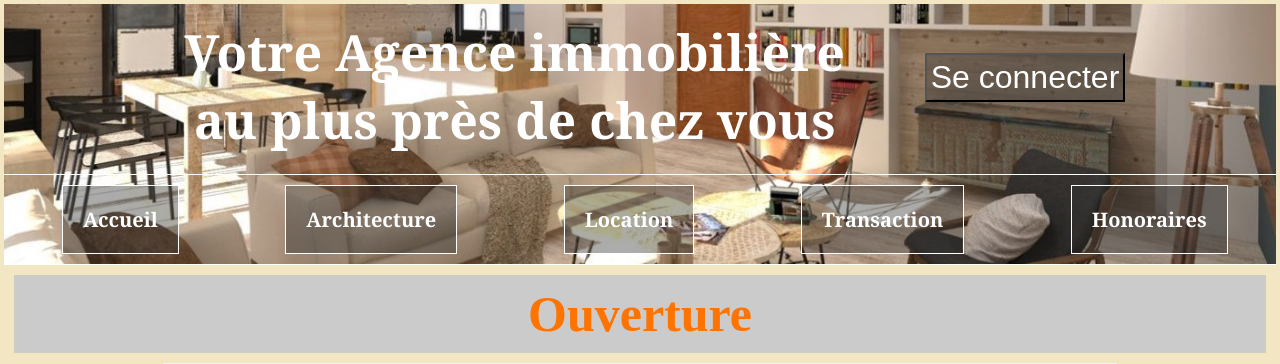
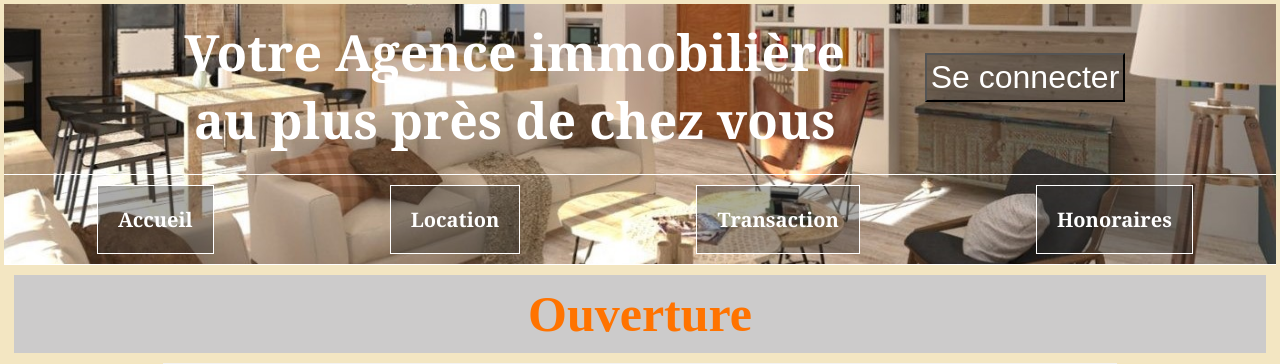
Before and after one commit to Emilien39110/CM-Industries, a PHP site: page / in a window 1280 px wide. Shown: the top 364 px of the page. Run offline with PHP 8.4, Linux system fonts and the light colour scheme; data that the repository does not hold is empty.

Commit message:
bye bye arhitecture

```diff
--- a/MVC/view.php
+++ b/MVC/view.php
@@ -39,7 +39,6 @@
         <nav class="menu">
             <ul>
                 <a href=".?page=home"><li>Accueil</li></a>
-                <a href=".?page=architecture"><li>Architecture</li></a>
                 <a href=".?page=location"><li>Location</li></a>
                 <a href=".?page=transaction"><li>Transaction</li></a>
                 <a href=".?page=honoraire"><li>Honoraires</li></a>
```
